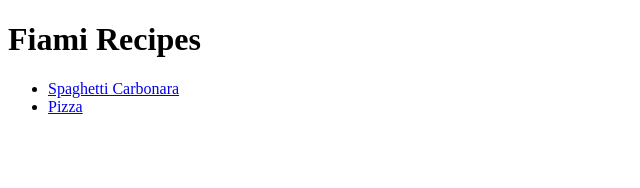
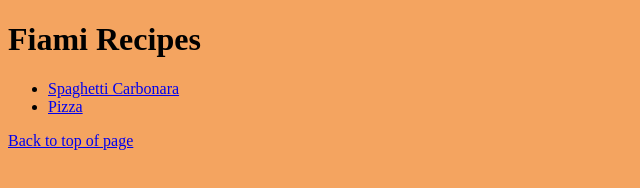
Before and after one commit to gfiami/basic-recipe, a plain HTML site: page index.html in a window 1280 px wide. Shown: the whole page, without its empty margins (0-640 px from the left). Drawn offline with Linux system fonts and the light colour scheme.

Commit message:
new link to top of page and chage background color

```diff
--- a/index.html
+++ b/index.html
@@ -6,11 +6,12 @@
     <meta name="viewport" content="width=device-width, initial-scale=1.0" />
     <title>Recipe</title>
   </head>
-  <body>
+  <body style="background-color: sandybrown">
     <h1>Fiami Recipes</h1>
     <ul>
       <li><a href="./recipes/carbonara.html">Spaghetti Carbonara</a></li>
       <li><a href="./recipes/pizza.html">Pizza</a></li>
     </ul>
+    <a href="#top">Back to top of page</a>
   </body>
 </html>
```
